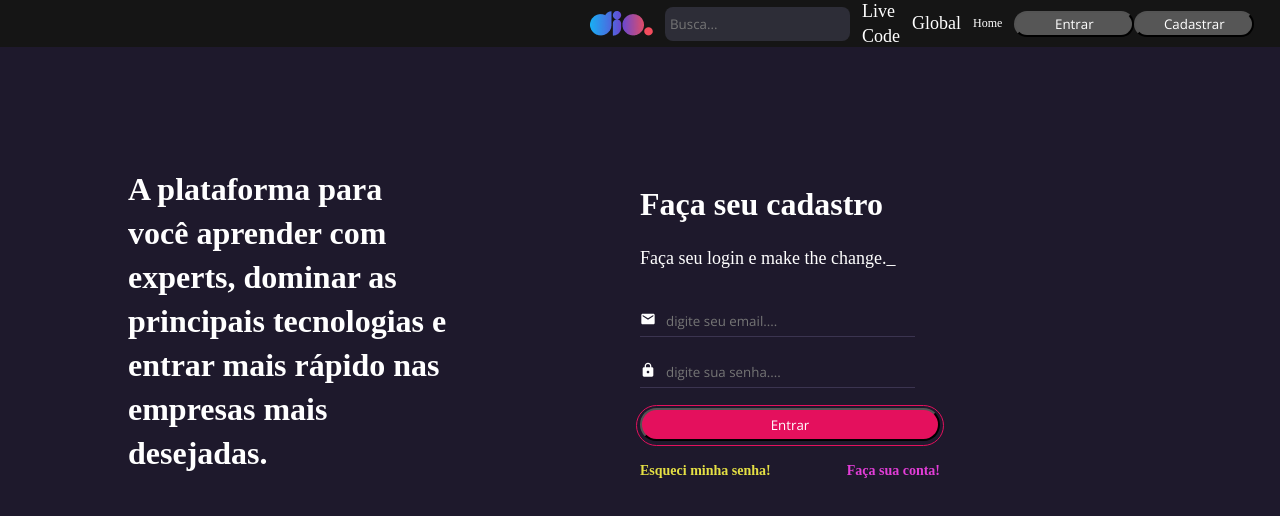
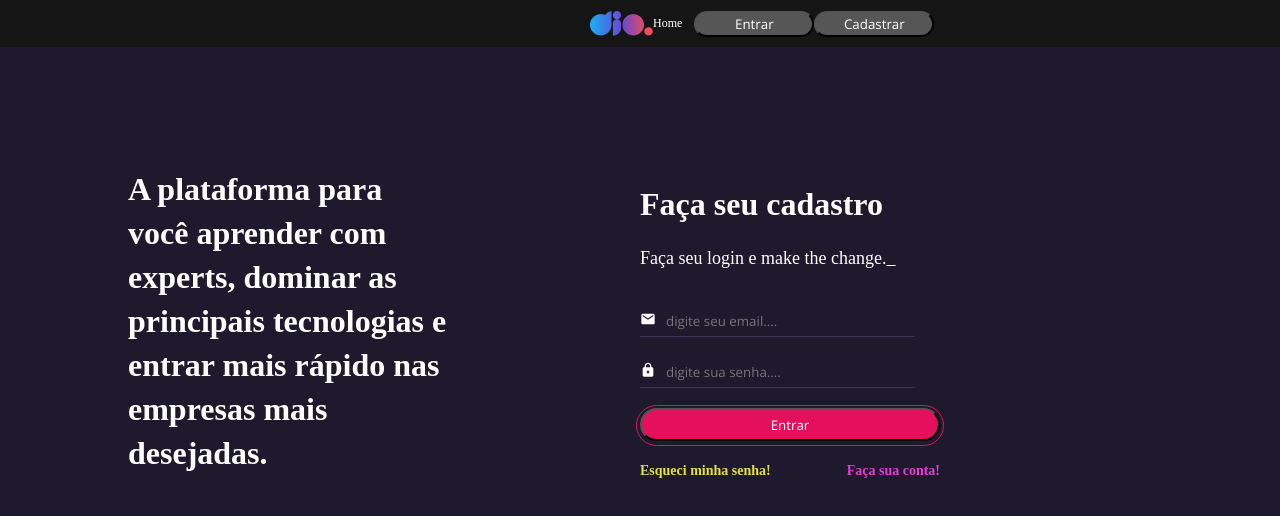
Before and after one commit to ViniciusJrCarlos/dioclone, a React (Create React App) app: page /Login in a window 1280 px wide. Shown: the top 516 px of the page. Built offline with nearby package versions, Linux system fonts and the light colour scheme.

Commit message:
commitando e ajustando header

```diff
--- a/src/components/Header/index.jsx
+++ b/src/components/Header/index.jsx
@@ -15,7 +15,7 @@ import {
     Wrapper
 } from "./styles";
 
-const Header = () => {
+const Header = ({autenticado}) => {
 
 
     const navigate = useNavigate();
@@ -31,16 +31,28 @@ const Header = () => {
             <Container>
                 <Row>
                     <img src={logo} alt="logo da dio" />
+                    {autenticado ? (
+                        <>
                         <BuscarInputContainer>
                             <Input placeholder="Busca..." />
                         </BuscarInputContainer>
                         <Menu>Live Code</Menu>
                         <Menu>Global</Menu>
+                        </>
+                    ): null }
                 </Row>
                 <Row>
+                    {autenticado ? (
+                        <UserPicture src="https://avatars.githubusercontent.com/u/87847070?v=4"/>
+
+                         ) : (
+
+                        <>
                         <MenuRight href="#">Home</MenuRight>
                         <Button title="Entrar" variant="secondary" onClick={ handleClickSignIn } type="button"  />
                         <Button title="Cadastrar" variant="secondary" />
+                        </>
+                    )}
                 </Row>
             </Container>
         </Wrapper>
--- a/src/pages/feed/index.jsx
+++ b/src/pages/feed/index.jsx
@@ -10,7 +10,7 @@ import { Container, Column, Title, TitleHighlight } from "./styles";
 const Feed = () => {
 
     return (<>
-      <Header />
+      <Header autenticado={true} />
       <Container>
 
           <Column flex={3}>
--- a/src/pages/login/index.jsx
+++ b/src/pages/login/index.jsx
@@ -12,7 +12,7 @@ const Login = () => {
     const navigate = useNavigate();
     const handleClickSignIn = () => {
 
-      navigate('/login')
+      navigate('/feed')
 
     }
 
```
Also changed, not shown: src/pages/home/index.jsx (line endings or trailing spaces). Lines whose indentation alone changed are shown as unchanged.
